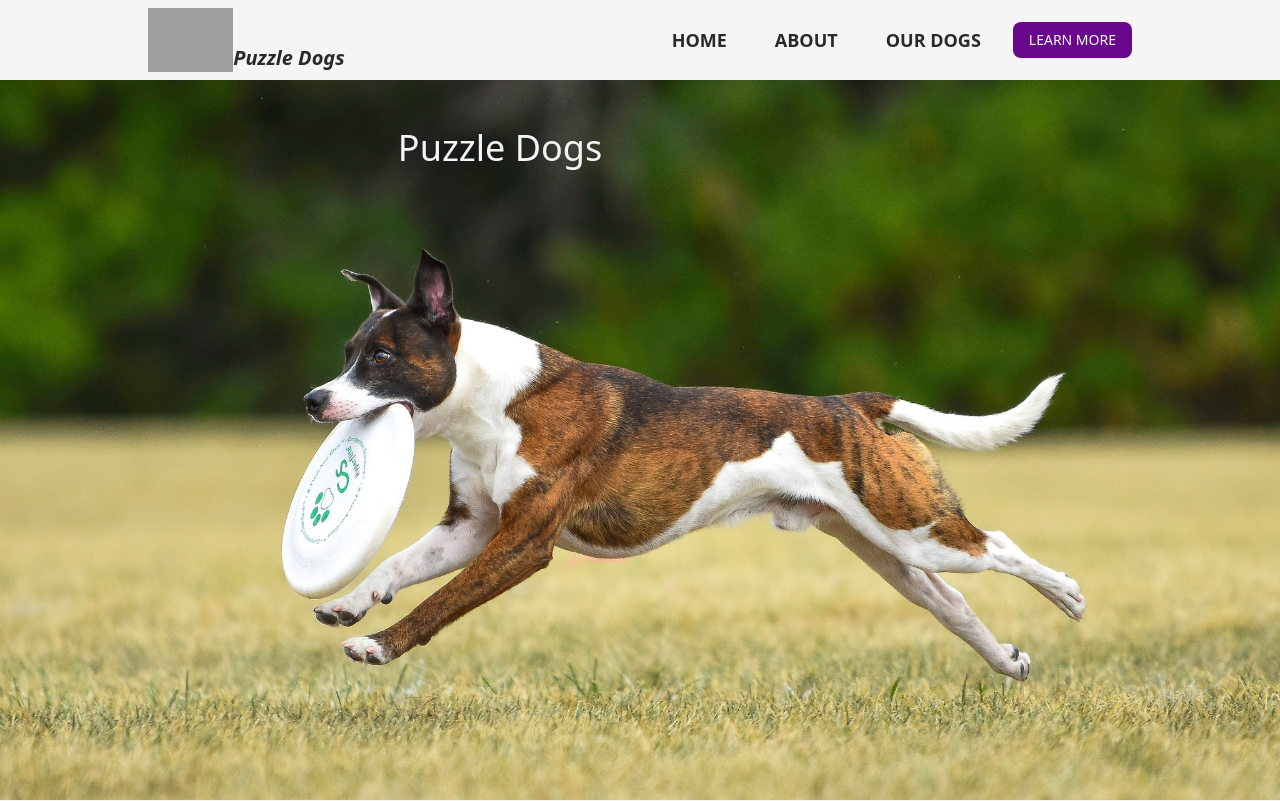
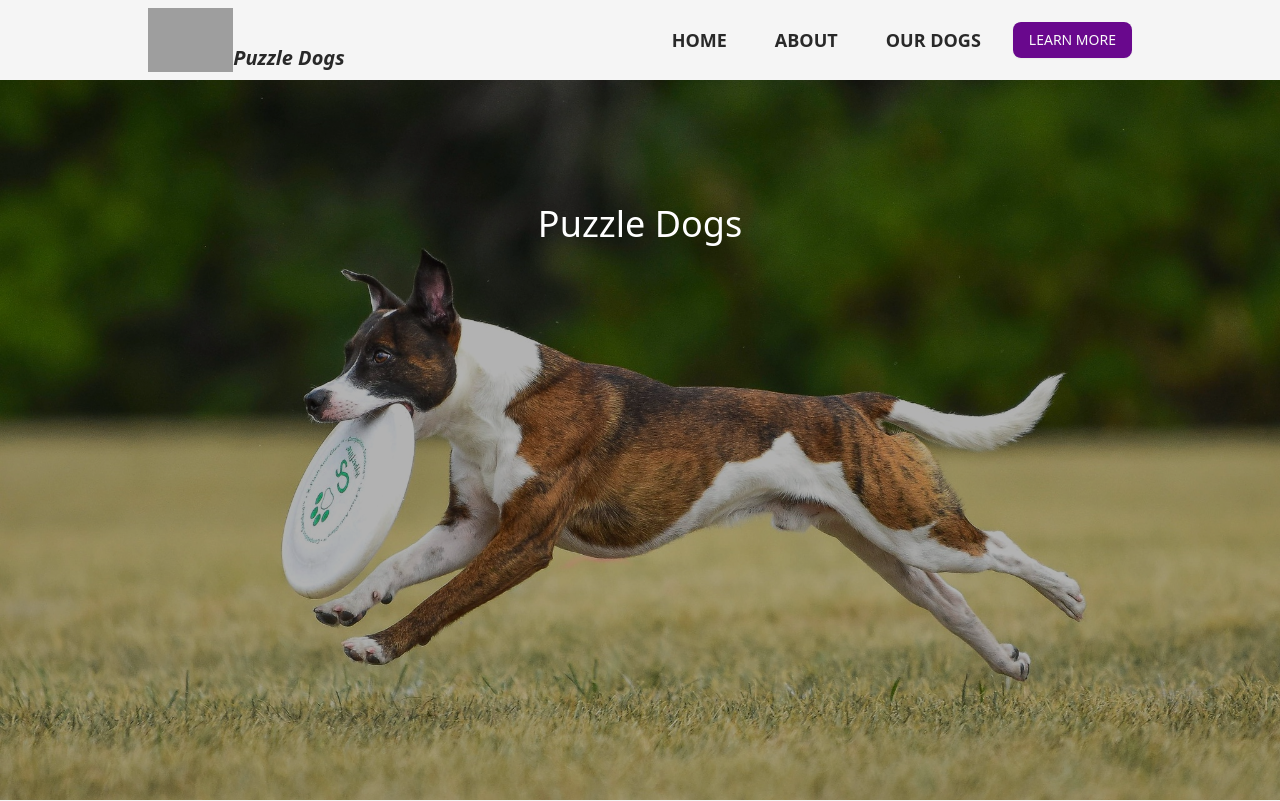
Before and after one commit to Danielle254/puzzle-dogs, a Next.js app: page / in a window 1280 px wide. Shown: the top 801 px of the page. Built offline with nearby package versions, Linux system fonts and the light colour scheme; grey boxes are pictures that could not be loaded.

Commit message:
feat: add opacity to hero background for better text contrast

```diff
--- a/components/Hero.tsx
+++ b/components/Hero.tsx
@@ -7,14 +7,17 @@ type HeroProps = {
 
 export default function Hero({ image, alt, h1, imageClasses }: HeroProps) {
   return (
-    <section className="relative">
-      <img
-        src={image}
-        alt={alt}
-        className={`w-full max-h-[calc(100vh-80px)] object-cover ${imageClasses}`}
-      />
-      <div className="absolute top-0 left-0 text-left lg:text-center mt-4 md:mt-12 w-full lg:w-[1000px] pl-4 lg:pl-0">
-        <h1 className="text-2xl sm:text-4xl text-background">{h1}</h1>
+    <section className="relative w-full min-h-[calc(100vh-80px)]">
+      <div className="absolute inset-0 w-full h-full">
+        <img
+          src={image}
+          alt={alt}
+          className={`w-full h-full object-cover ${imageClasses}`}
+        />
+        <div className="absolute inset-0 bg-black opacity-30"></div>
+      </div>
+      <div className="absolute top-1/5 left-1/2 -translate-x-1/2 -translate-y-1/2 z-10 text-center text-white">
+        <h1 className="text-4xl">{h1}</h1>
       </div>
     </section>
   );
```
